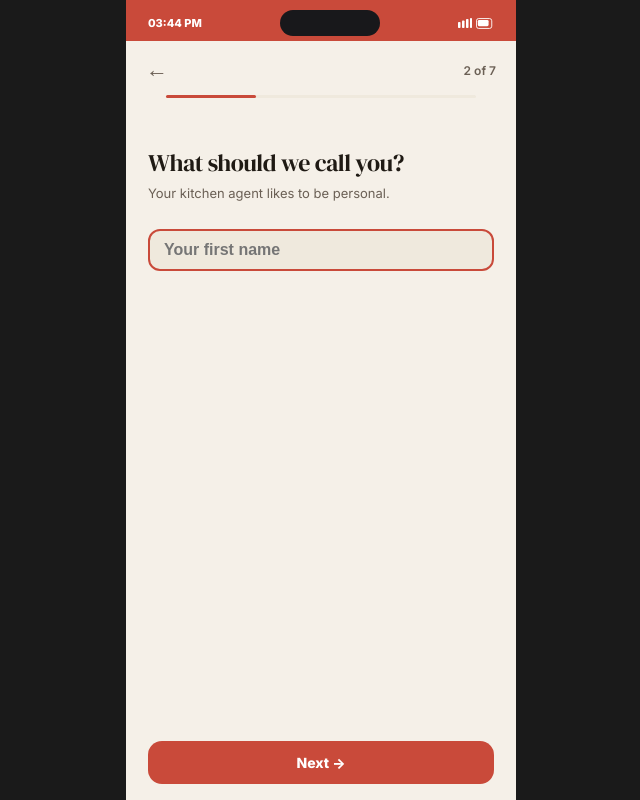
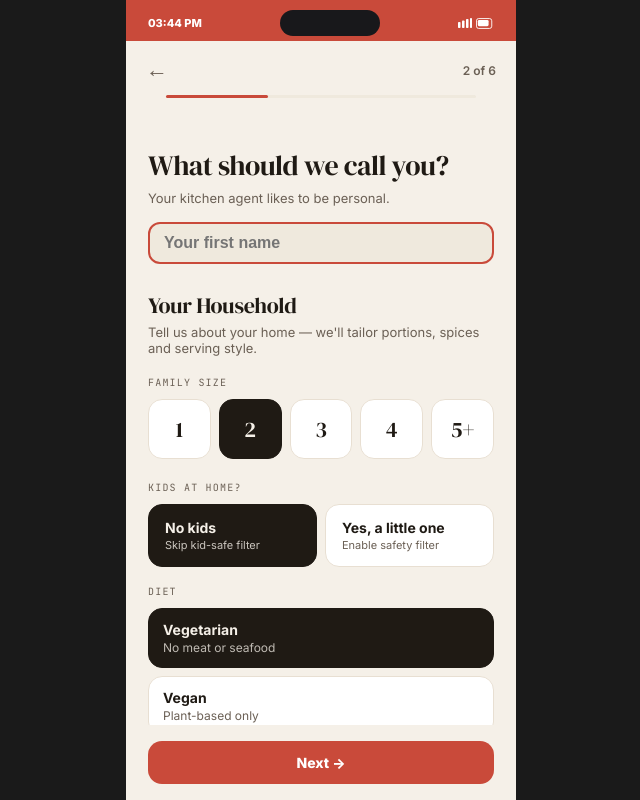
Before and after one commit to pronotohq/mise, a Next.js app: page / in a window 1280 px wide. Both pictures are taken after a click on the button "Get started →". Shown: the whole page, without its empty margins (319-959 px from the left). Built offline with nearby package versions, Linux system fonts and the light colour scheme.

Commit message:
Merge name + household into single 'basics' onboarding step

```diff
--- a/app/page.tsx
+++ b/app/page.tsx
@@ -284,7 +284,7 @@ export default function App() {
   };
 
   // ── Onboarding ──────────────────────────────────────────────────
-  const OB_STEPS = ['welcome','name','household','sources','cuisines','notifications','done'];
+  const OB_STEPS = ['welcome','basics','sources','cuisines','notifications','done'];
   const obPct = Math.round(((obStep+1)/OB_STEPS.length)*100);
 
   const completeOnboarding = () => {
@@ -613,19 +613,15 @@ export default function App() {
           </div>
         )}
 
-        {step==='name'&&(
-          <div style={{flex:1,padding:'28px 22px'}}>
-            <h2 style={{fontSize:24,fontWeight:900,color:'var(--ink)',letterSpacing:-.5,marginBottom:6}}>What should we call you?</h2>
-            <p style={{fontSize:13,color:'var(--gray)',marginBottom:28}}>Your kitchen agent likes to be personal.</p>
+        {step==='basics'&&(
+          <div style={{flex:1,padding:'28px 22px',overflowY:'auto'}}>
+            <h2 style={{fontSize:28,fontWeight:500,color:'var(--ink)',letterSpacing:-.5,marginBottom:6,fontFamily:'var(--serif)'}}>What should we call you?</h2>
+            <p style={{fontSize:13,color:'var(--gray)',marginBottom:16}}>Your kitchen agent likes to be personal.</p>
             <input type="text" value={profile.name} onChange={e=>setProfile(p=>({...p,name:e.target.value}))}
-              placeholder="Your first name" style={{width:'100%',marginBottom:4,border:'2px solid var(--navy)',fontWeight:700,fontSize:16}}/>
-          </div>
-        )}
-
-        {step==='household'&&(
-          <div style={{flex:1,padding:'28px 22px',overflowY:'auto'}}>
-            <h2 style={{fontSize:28,fontWeight:500,color:'var(--ink)',letterSpacing:-.5,marginBottom:6,fontFamily:'var(--serif)'}}>Your Household</h2>
-            <p style={{fontSize:13,color:'var(--gray)',marginBottom:22}}>Tell us about your home — we&apos;ll tailor portions, spices and serving style.</p>
+              placeholder="Your first name" style={{width:'100%',marginBottom:26,border:'2px solid var(--navy)',fontWeight:700,fontSize:16}}/>
+
+            <h3 style={{fontSize:22,fontWeight:500,color:'var(--ink)',letterSpacing:-.3,marginBottom:4,fontFamily:'var(--serif)'}}>Your Household</h3>
+            <p style={{fontSize:13,color:'var(--gray)',marginBottom:20}}>Tell us about your home — we&apos;ll tailor portions, spices and serving style.</p>
             <p style={{fontFamily:'var(--mono)',fontSize:10,letterSpacing:1.2,color:'var(--gray)',marginBottom:10}}>FAMILY SIZE</p>
             <div style={{display:'flex',gap:8,marginBottom:22}}>
               {[1,2,3,4,'5+'].map(n=>{
```
